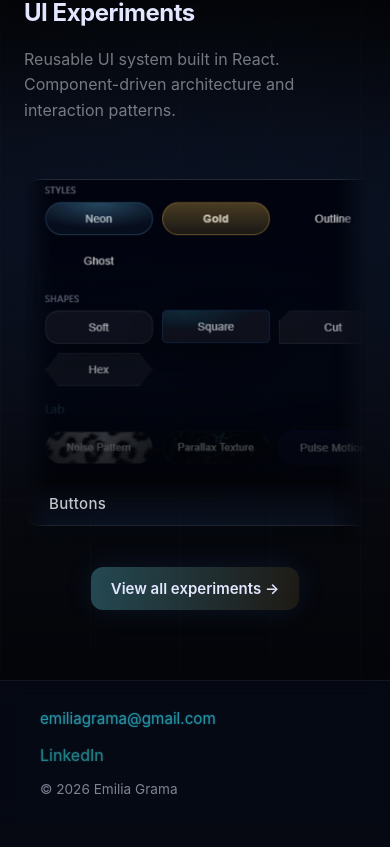
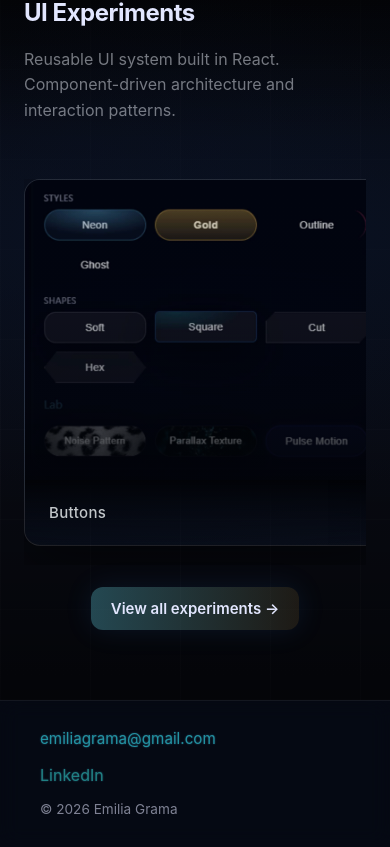
Before and after one commit to emiliagrama/emilia-grama-site, a React (Vite) app: page / in a window 390 px wide. Shown: the part 2208-3055 px from the top of the page. Built offline with nearby package versions, Linux system fonts and the light colour scheme.

Commit message:
remove fog from carousel, on mobile

```diff
--- a/src/styles/homepage.css
+++ b/src/styles/homepage.css
@@ -609,7 +609,6 @@
 /* =========================
    Carousel viewport
    ========================= */
-
 .experimentsScroll{
   position: relative;
   overflow: hidden;
@@ -665,8 +664,6 @@
   padding-right: 24px; /* seam spacing between last and first */
   box-sizing: content-box;
 }
-
-
 
 /* optional tiny soft glow (very subtle, doesn’t change vibe) */
 .experimentsFog::after{
@@ -780,6 +777,33 @@
   .componentCard{ scroll-snap-align: start; }
   .experimentsCTA{ justify-content: center; }
 }
+@media (max-width: 640px) {
+  .experimentsScroll {
+    padding-left: 8px;
+    padding-right: 8px;
+    -webkit-mask-image: none;
+    mask-image: none;
+  }
+
+  .experimentsScroll::before,
+  .experimentsScroll::after {
+    display: none;
+  }
+
+  .experimentsSet {
+    gap: 16px;
+    padding-right: 16px;
+  }
+
+  .componentCard {
+    flex: 0 0 360px;
+  }
+
+  .componentCardContent {
+    padding: 10px 10px 12px;
+  }
+
+}
 /* =========================
    HERO TITLE ANIMATION
    ========================= */
```
